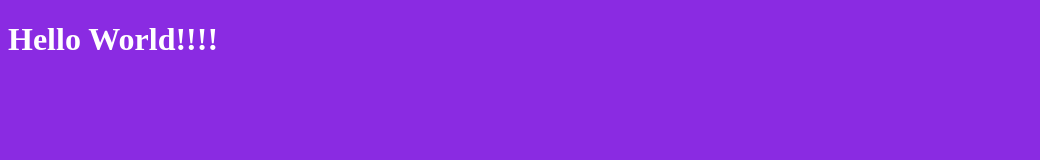
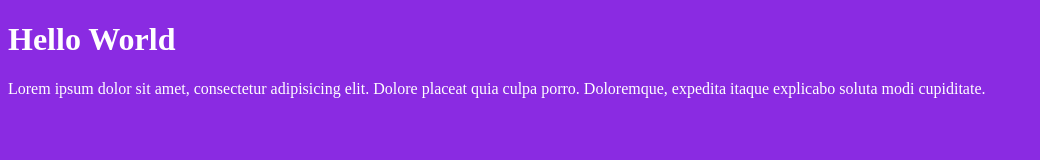
Before and after one commit to student040404/git-demo-AT1H2023, a plain HTML site: page index.html in a window 1280 px wide. Shown: the whole page, without its empty margins (0-1040 px from the left). Drawn offline with Linux system fonts and the light colour scheme.

Commit message:
Upraveny nadpis uroven h1 a pridany paragraf textu

```diff
--- a/index.html
+++ b/index.html
@@ -8,6 +8,11 @@
     <link rel="stylesheet" href="app.css">
 </head>
 <body>
-    <h1>Hello World!!!!</h1>
+    <h1>Hello World</h1>
+    <!-- p>lorem30 -->
+    <p>Lorem ipsum dolor sit amet, consectetur adipisicing
+         elit. Dolore placeat quia culpa porro. Doloremque,
+         expedita itaque explicabo soluta modi cupiditate.
+    </p>
 </body>
 </html>
```
